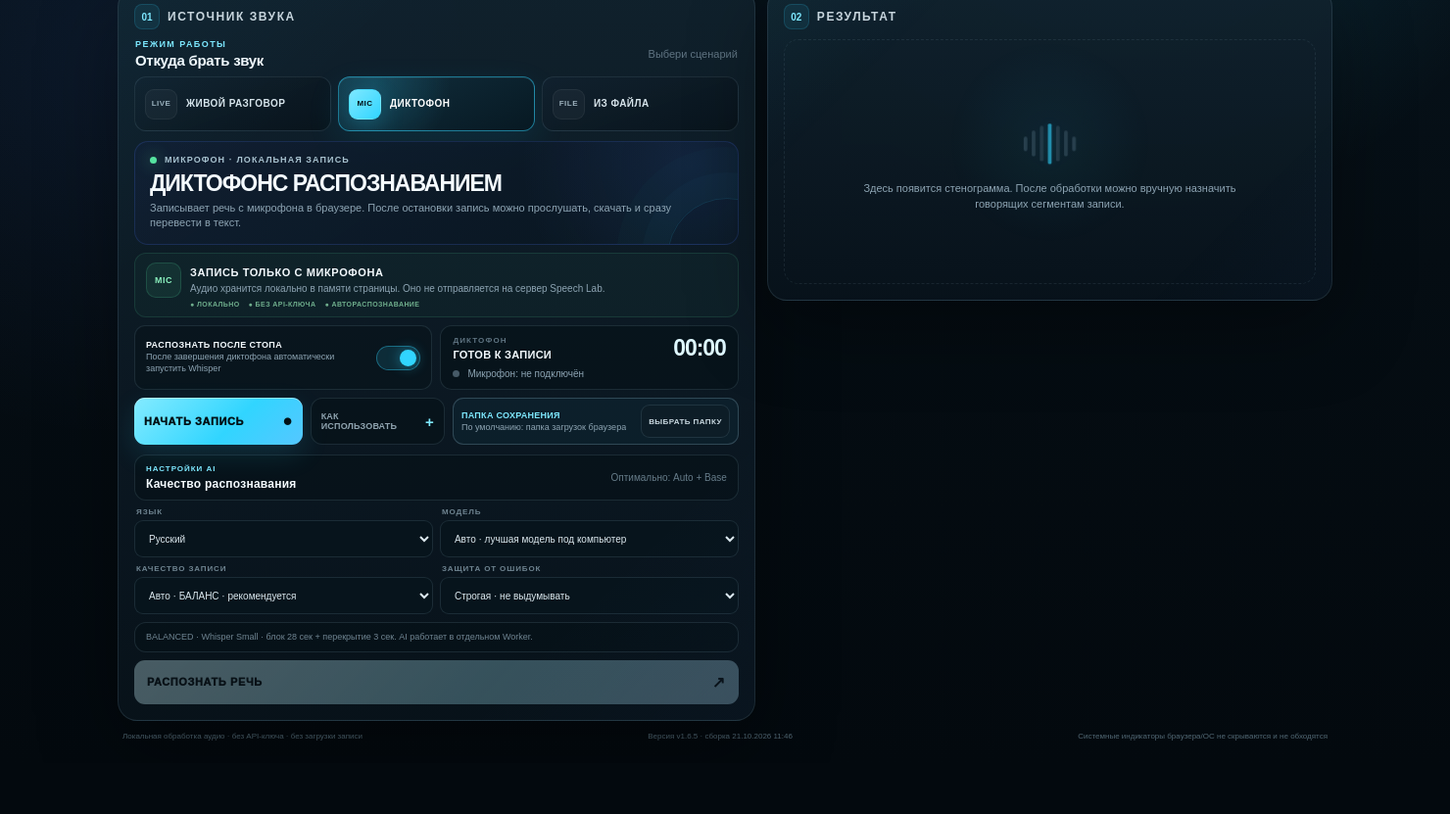
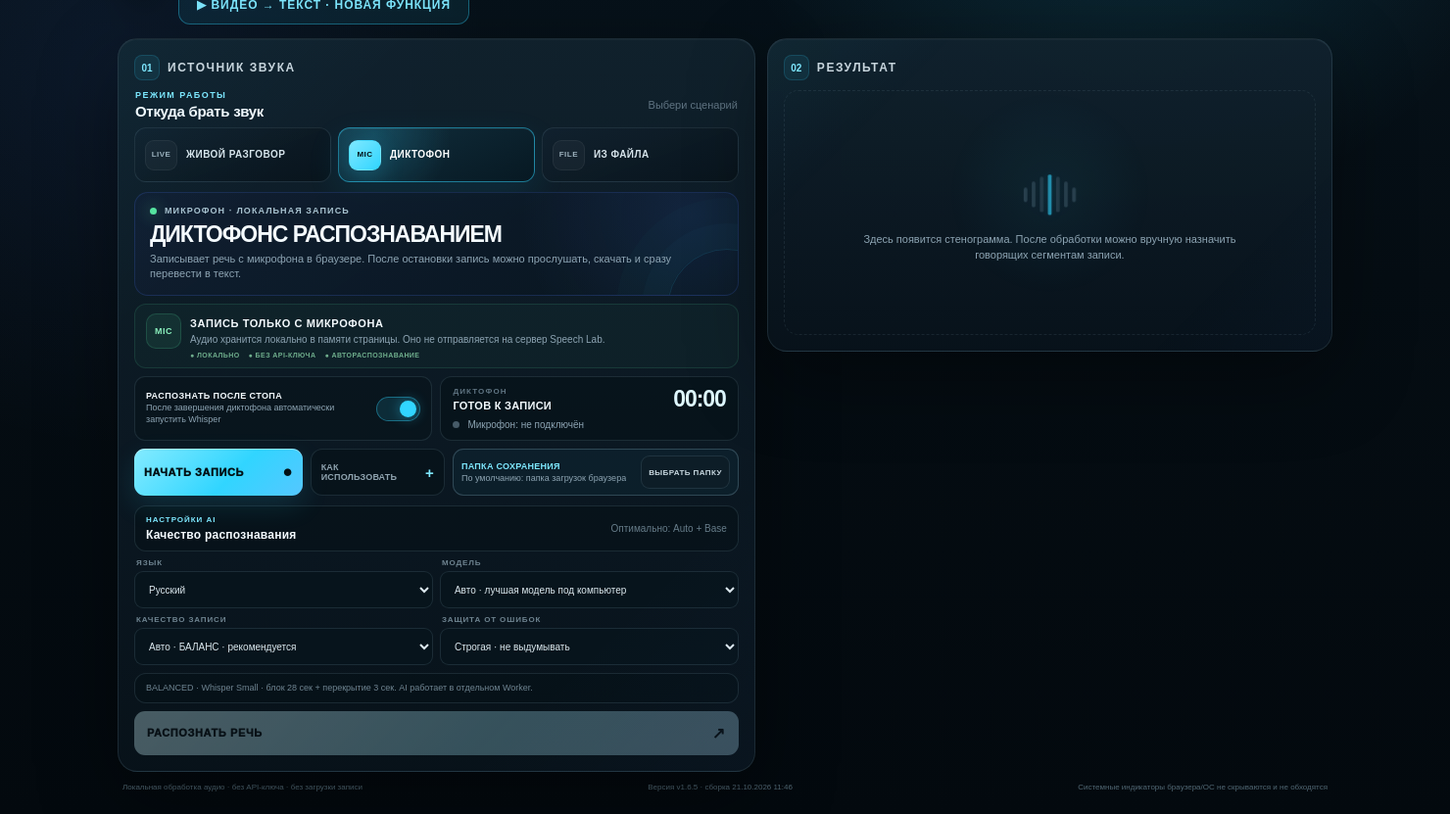
Before and after one commit to Ivankorytnik/my-projects-portal, an Electron app: page sound/index.html in a window 1480 px wide. Shown: the part 113-944 px from the top of the page at 98% size. Before the commit the page ends 892 px from the top, so only its background shows below. Drawn offline with Linux system fonts and the light colour scheme.

Commit message:
feat(sound): link video transcription from existing page without modifying other modes

```diff
--- a/sound/index.html
+++ b/sound/index.html
@@ -24,6 +24,7 @@
           <div class="eyebrow">LOCAL AI / SPEECH TO TEXT</div>
           <h1>SPEECH <span>LAB</span></h1>
           <p class="topbar-subtitle">Распознавание встреч, диктофона и медиафайлов прямо в браузере</p>
+          <a href="./video.html" class="video-entry-link" style="display:inline-block;margin-top:12px;padding:12px 18px;border:1px solid rgba(49,213,255,.38);border-radius:12px;background:rgba(49,213,255,.08);color:#7ee8ff;text-decoration:none;font-size:12px;font-weight:800;letter-spacing:.08em">▶ ВИДЕО → ТЕКСТ · НОВАЯ ФУНКЦИЯ</a>
         </div>
       </div>
       <div class="topbar-meta">
```
